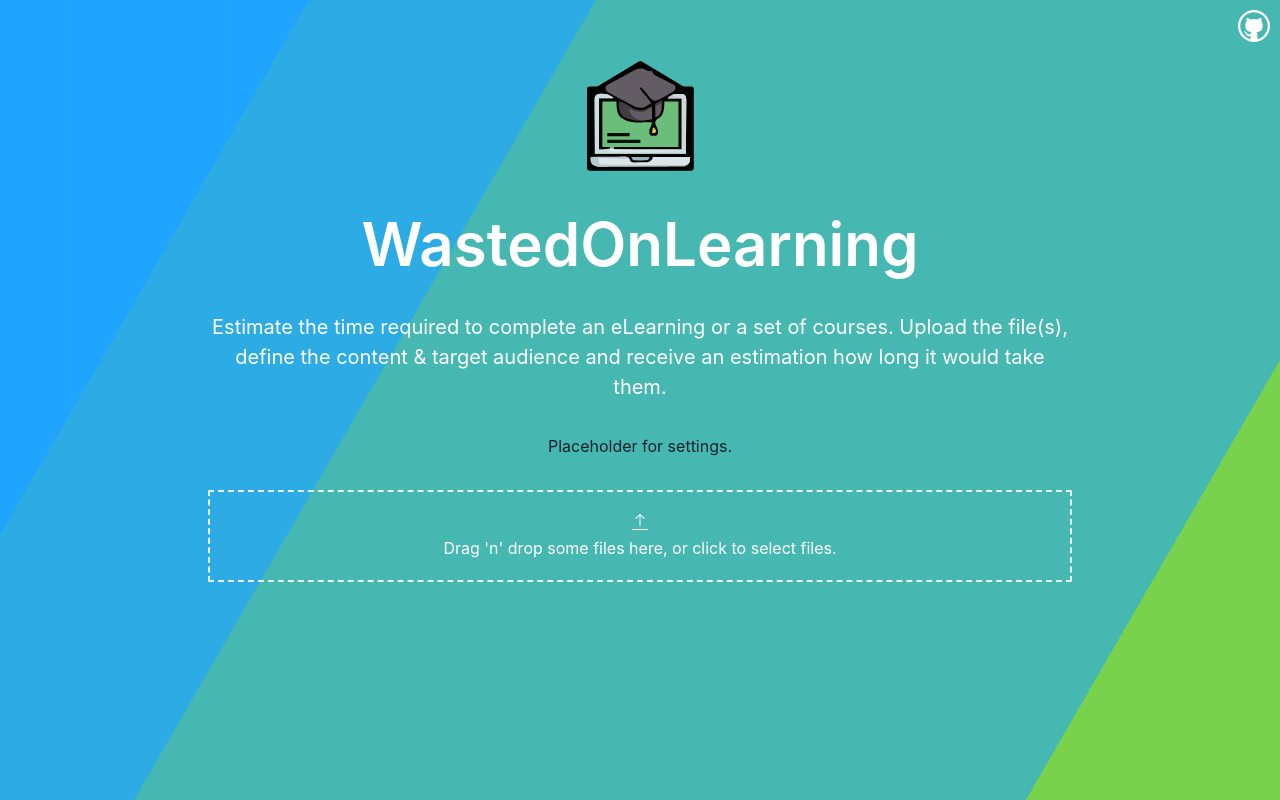
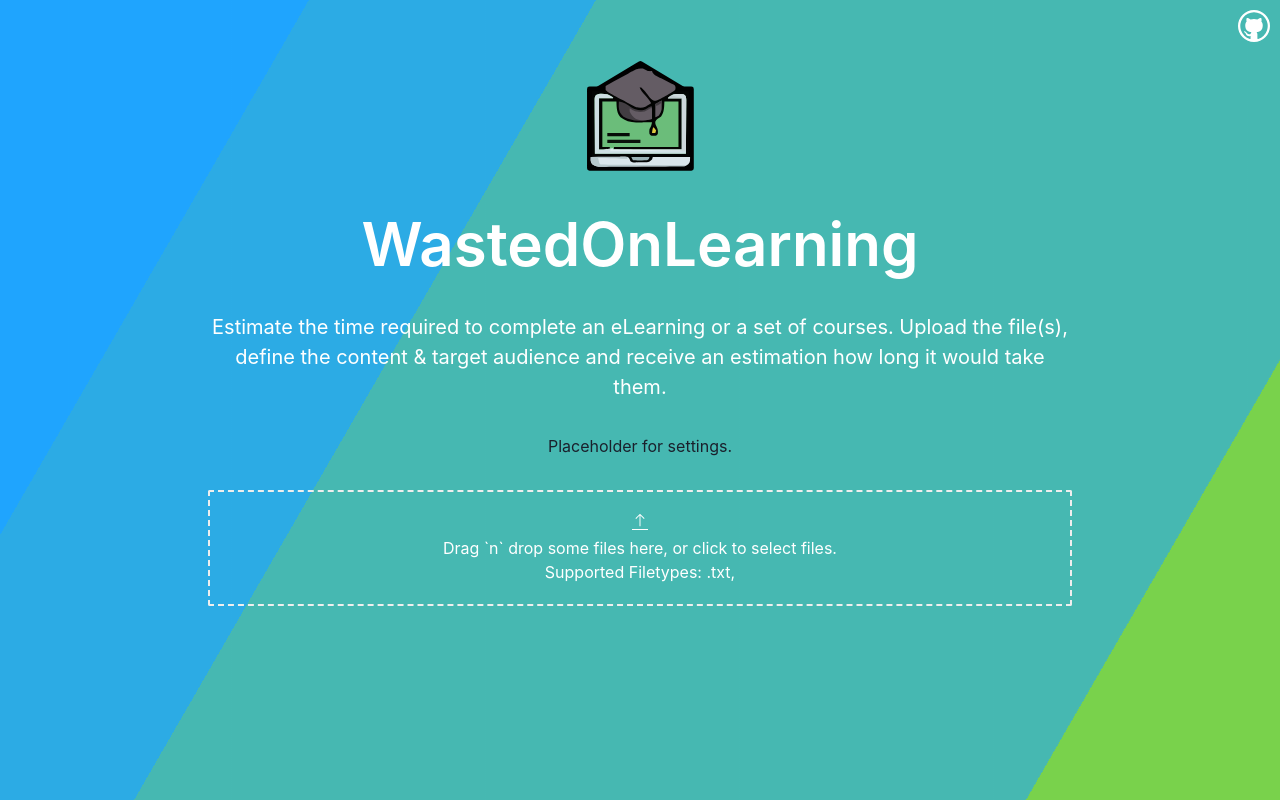
Before and after one commit to dpatanin/WastedOnLearning, a React (Create React App) app: page / in a window 1280 px wide. Built offline with nearby package versions, Linux system fonts and the light colour scheme.

Commit message:
add accepted filetypes
Signed-off-by: dpatanin <da-patanin@t-online.de>

```diff
--- a/src/Main.tsx
+++ b/src/Main.tsx
@@ -1,20 +1,29 @@
-import { Container, Heading, Icon, Image, Stack, Text } from '@chakra-ui/react';
-import { useCallback, useMemo } from 'react';
+import {
+  Box,
+  Container,
+  Heading,
+  Icon,
+  Image,
+  Stack,
+  Text,
+} from '@chakra-ui/react';
+import { useCallback, useMemo, useState } from 'react';
 import { useDropzone } from 'react-dropzone';
 import { TfiUpload } from 'react-icons/tfi';
+import { accept } from './calculator/controller';
 import funnyMessage from './funnyMessages';
 
 export default function Main() {
-  const onDrop = useCallback((acceptedFiles: File[]) => {
-    // Do something with the files
-  }, []);
-  const {
-    getRootProps,
-    getInputProps,
-    isDragActive,
-    isDragAccept,
-    isDragReject,
-  } = useDropzone({ onDrop });
+  const [type, setType] = useState('');
+  const onDrop = useCallback(
+    (acceptedFiles: File[]) => {
+      setType(acceptedFiles[0].type);
+    },
+    [setType]
+  );
+
+  const { getRootProps, getInputProps, isDragAccept, isDragReject } =
+    useDropzone({ onDrop, accept });
 
   const style = useMemo(
     () => ({
@@ -24,6 +33,21 @@ export default function Main() {
     }),
     [isDragAccept, isDragReject]
   );
+
+  const dropZoneMessage = () => {
+    if (isDragAccept) {
+      return funnyMessage();
+    } else if (isDragReject) {
+      return 'This filetype is currently not supported. You can either extend it yourself or kindly open an issue on github.';
+    } else {
+      return [
+        'Drag `n` drop some files here, or click to select files.',
+        <br key="newLine"/>,
+        'Supported Filetypes: ',
+        Object.values(accept).map((val)=> val + ',')
+      ];
+    }
+  };
 
   return (
     <Container maxW="4xl">
@@ -46,17 +70,13 @@ export default function Main() {
           receive an estimation how long it would take them.
         </Text>
         <Text>Placeholder for settings.</Text>
-        <div className="container">
-          <div {...getRootProps({ style })}>
+        <Box className="container">
+          <Box {...getRootProps({ style })}>
             <input {...getInputProps()} />
             <Icon as={TfiUpload} />
-            {isDragActive ? (
-              <p>{funnyMessage()}</p>
-            ) : (
-              <p>Drag 'n' drop some files here, or click to select files.</p>
-            )}
-          </div>
-        </div>
+            <Text>{dropZoneMessage()}</Text>
+          </Box>
+        </Box>
       </Stack>
     </Container>
   );
--- /dev/null
+++ b/src/calculator/TEXT.ts
@@ -0,0 +1 @@
+export const f = '';
--- /dev/null
+++ b/src/calculator/controller.ts
@@ -0,0 +1,5 @@
+import { Accept } from 'react-dropzone';
+
+export const accept: Accept = {
+  'text/plain': ['.txt'],
+};
```
